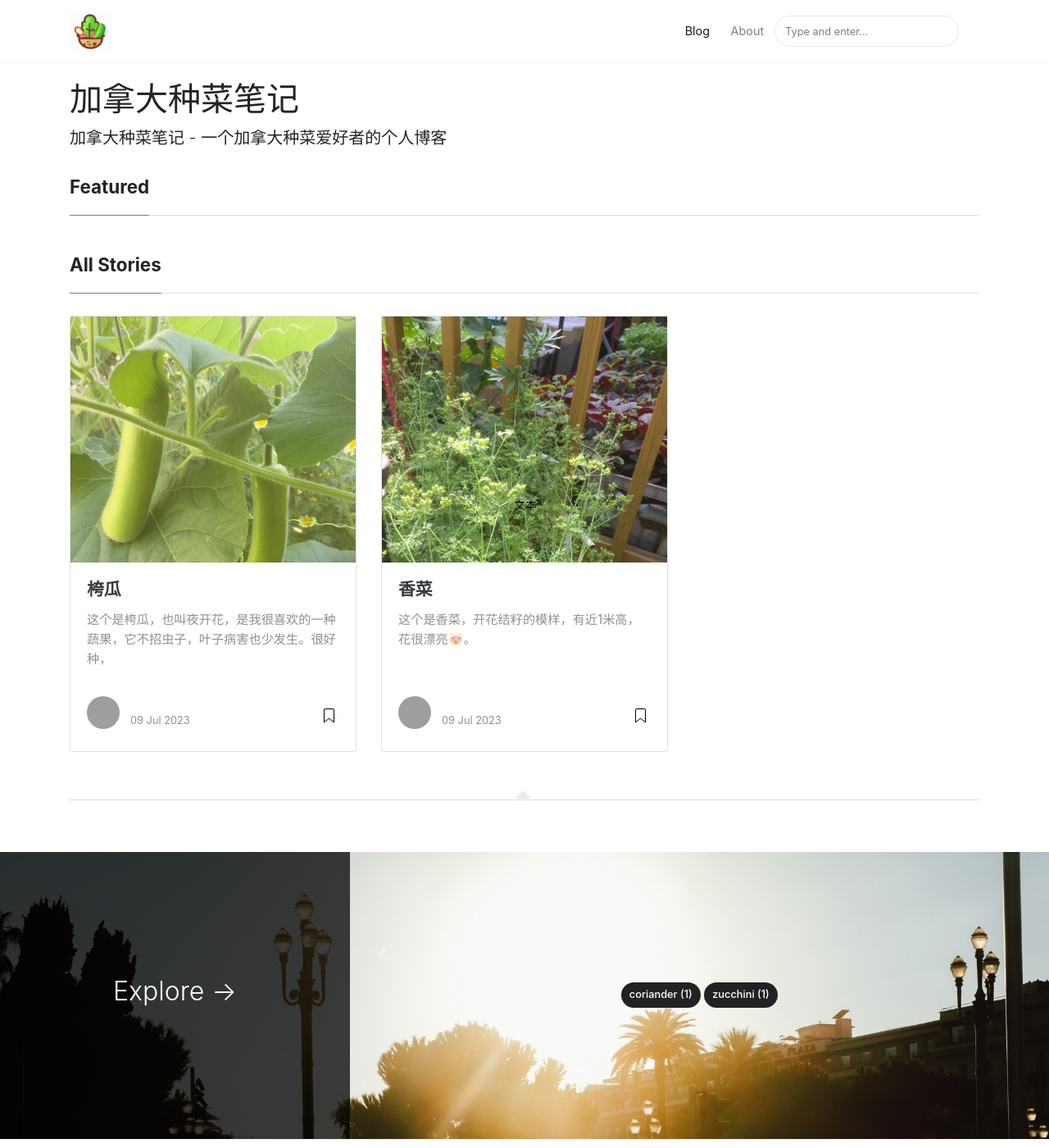
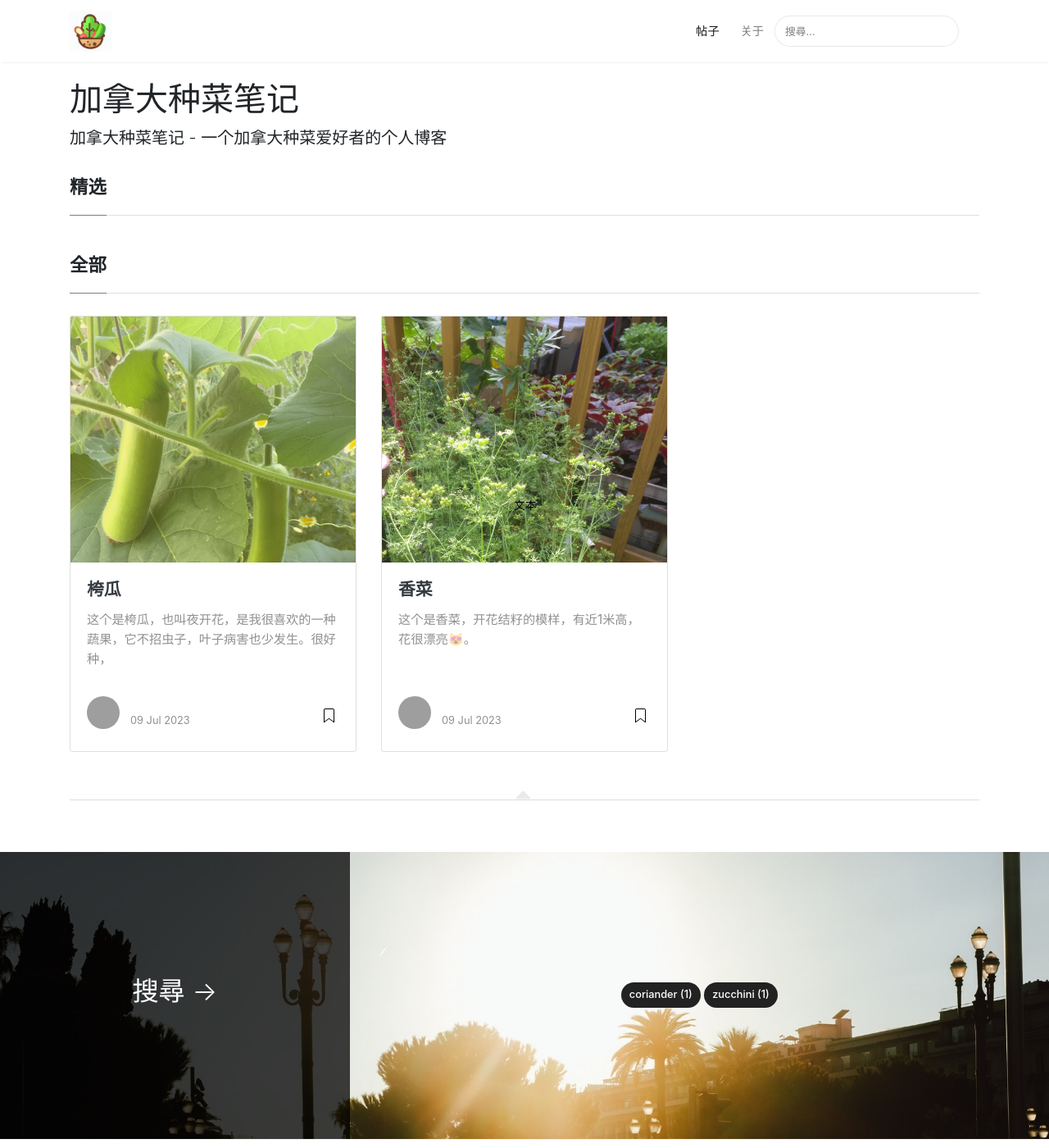
Before and after one commit to pzgarden/pzgarden.github.io, a Jekyll site: the page built from index.html, in a window 1280 px wide and 1400 px high. Shown: the whole window at 82% size. Built offline with Jekyll 4.4.1, drawn with Linux system fonts in a browser that asks for light colours; nearby versions of some CDN libraries; the list of posts is cut into pages by our own code; grey boxes are pictures that could not be loaded.

Commit message:
update wordings

```diff
--- a/_includes/search-lunr.html
+++ b/_includes/search-lunr.html
@@ -11,7 +11,7 @@
 
 
 <form class="bd-search" onSubmit="return lunr_search(document.getElementById('lunrsearch').value);">
-    <input type="text" class="form-control text-small launch-modal-search" id="lunrsearch" name="q" maxlength="255" value="" placeholder="Type and enter..."/>
+    <input type="text" class="form-control text-small launch-modal-search" id="lunrsearch" name="q" maxlength="255" value="" placeholder="搜尋..."/>
 </form>
 
 <div id="lunrsearchresults">
--- a/_layouts/default.html
+++ b/_layouts/default.html
@@ -68,11 +68,11 @@ ga('send', 'pageview');
                 {% else %}
                 <li class="nav-item">
                 {% endif %}
-                <a class="nav-link" href="{{ site.baseurl }}/index.html">Blog</a>
+                <a class="nav-link" href="{{ site.baseurl }}/index.html">帖子</a>
                 </li>
 
                 <li class="nav-item">
-                <a class="nav-link" href="{{ site.baseurl }}/about">About</a>
+                <a class="nav-link" href="{{ site.baseurl }}/about">关于</a>
                 </li>
 
 
@@ -132,7 +132,7 @@ ga('send', 'pageview');
 	<div class="d-md-flex h-100">
 		<div class="col-md-4 transpdark align-self-center text-center h-100">
             <div class="d-md-flex align-items-center justify-content-center h-100">
-                <h2 class="d-md-block align-self-center py-1 font-weight-light">Explore <span class="d-none d-md-inline">→</span></h2>
+                <h2 class="d-md-block align-self-center py-1 font-weight-light"> 搜尋 <span class="d-none d-md-inline">→</span></h2>
             </div>
 		</div>
 		<div class="col-md-8 p-5 align-self-center text-center">
--- a/index.html
+++ b/index.html
@@ -9,7 +9,7 @@ title: Home
 ================================================== -->
 <section class="featured-posts">
     <div class="section-title">
-        <h2><span>Featured</span></h2>
+        <h2><span>精选</span></h2>
     </div>
     <div class="row">
 
@@ -34,7 +34,7 @@ title: Home
 
     <div class="section-title">
 
-        <h2><span>All Stories</span></h2>
+        <h2><span>全部</span></h2>
 
     </div>
 
```
